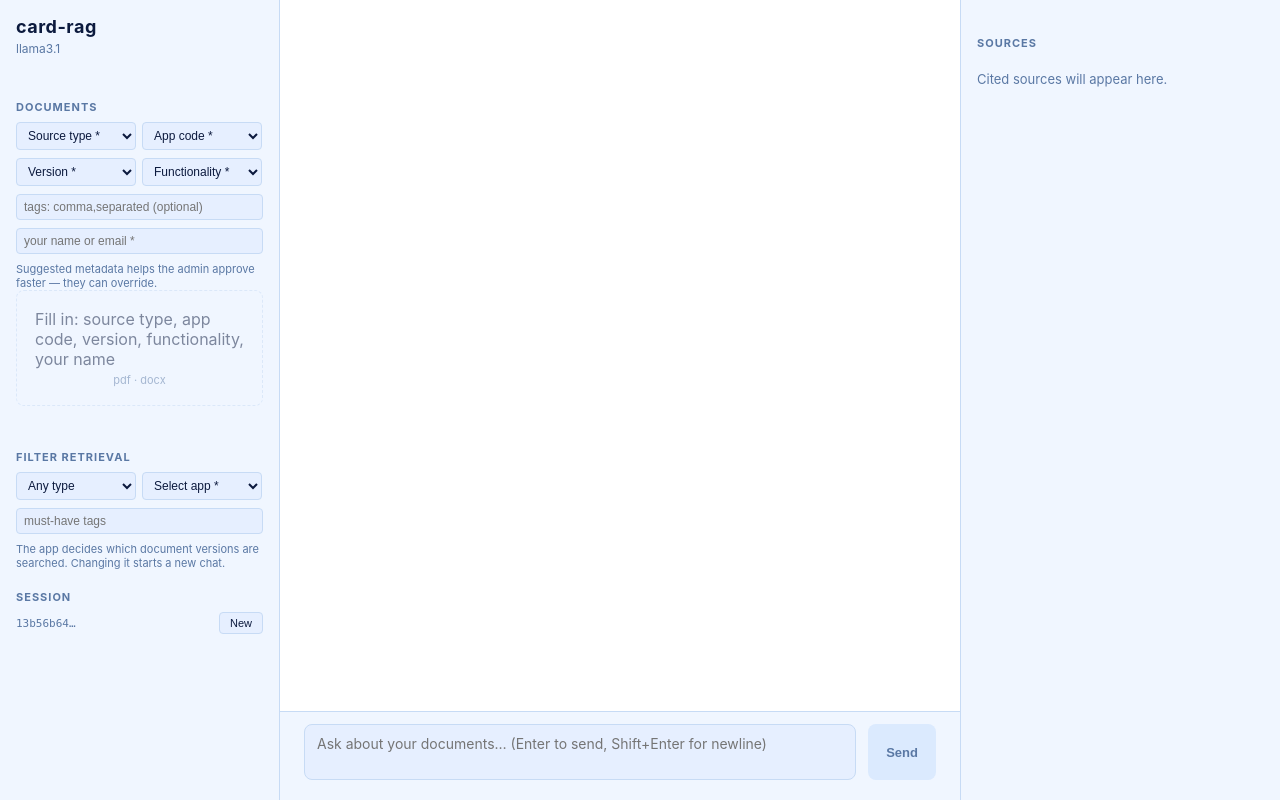
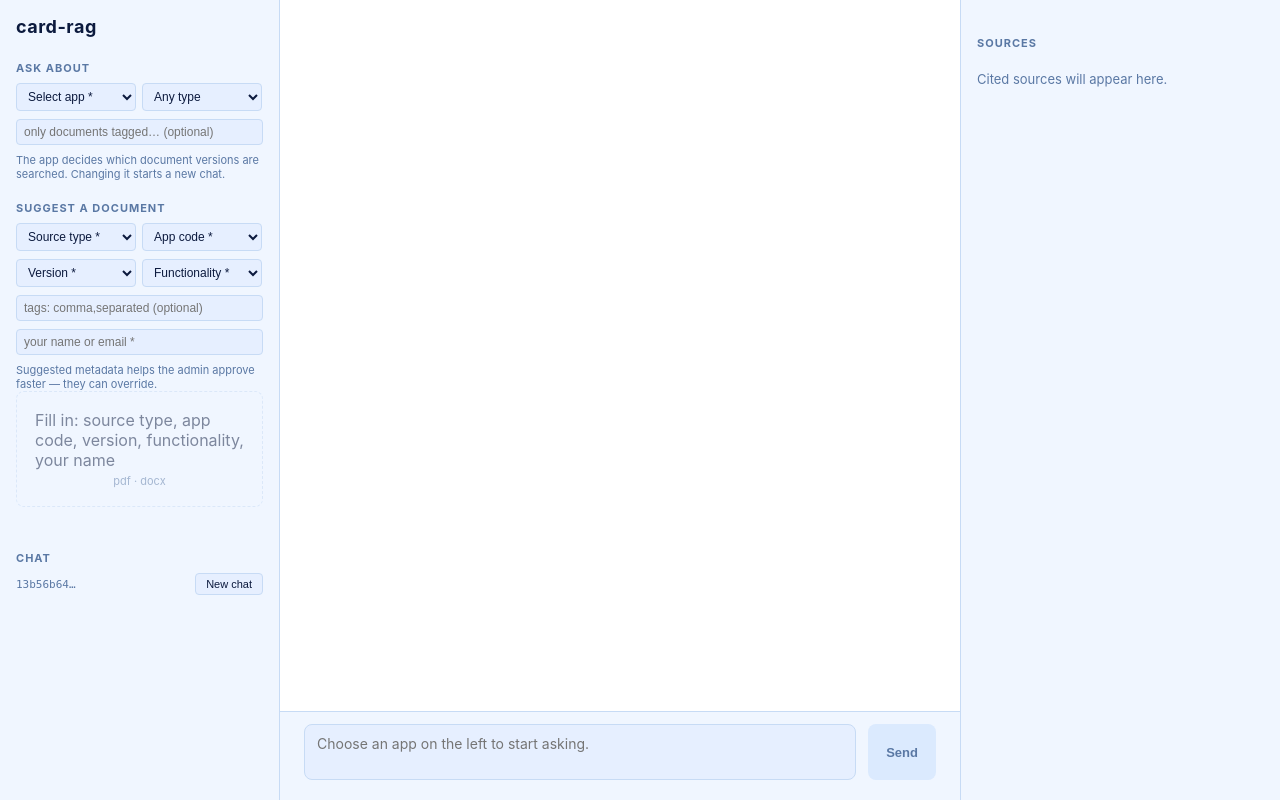
Before and after one commit to ycstevenwong/rag, a Flask app: page / in a window 1280 px wide. Run offline with Flask 3, Linux system fonts and the light colour scheme; data that the repository does not hold is empty.

Commit message:
Put asking first for staff and explain who sees a document
Staff saw an upload form first, with retrieval jargon and the model name,
and Send was greyed out without saying why. The sidebar now starts with
"Ask about" and the app picker; the upload form is "Suggest a document"
for staff and "Add a document" for admins. The message box says to pick
an app, a line above the chat names the app answering, and choosing a
source type says which apps will see the document, with each app's
manual version rule.

Co-Authored-By: Claude Opus 5.5 <noreply@anthropic.com>

```diff
--- a/app.py
+++ b/app.py
@@ -81,6 +81,21 @@ def _checked_labels(source_type: str, app_code: str, version, functionality) ->
         canonical_label(version, cfg.VERSIONS, "version"),
         canonical_label(functionality, cfg.FUNCTIONALITIES, "functionality"),
     )
+
+
+def _version_rules_summary(version_map: dict) -> str:
+    """Which manual version each app uses, e.g. "SG: loan v2, everything else v1; MY: v2"."""
+    def versions(value) -> str:
+        return "/".join(value) if isinstance(value, list) else str(value)
+
+    parts = []
+    for app_code, rules in version_map.items():
+        named = [f"{functionality} {versions(v)}" for functionality, v in rules.items() if functionality != "*"]
+        if "*" in rules:
+            rest = versions(rules["*"])
+            named.append(f"everything else {rest}" if named else rest)
+        parts.append(f"{app_code}: {', '.join(named)}")
+    return "; ".join(parts)
 
 
 def _free_disk_gb() -> float:
@@ -178,6 +193,7 @@ def create_app() -> Flask:
             app_codes=cfg.APP_CODES,
             versions=cfg.VERSIONS,
             functionalities=cfg.FUNCTIONALITIES,
+            version_rules=_version_rules_summary(cfg.APP_VERSION_MAP),
         )
 
     @app.get("/docs")
--- a/static/css/style.css
+++ b/static/css/style.css
@@ -76,11 +76,8 @@ h1.brand { font-size: 18px; margin: 0 0 4px; letter-spacing: 0.5px; }
 .status { font-size: 12px; color: var(--muted); margin-top: 6px; min-height: 18px; }
 .status.error { color: var(--danger); }
 
-.managed-summary {
-  font-size: 11px; color: var(--muted); margin-top: 12px;
-  padding: 6px 8px; background: var(--panel-2);
-  border: 1px solid var(--border); border-radius: 4px;
-}
+/* Plain text: it's a count, not a control. */
+.managed-summary { font-size: 11px; color: var(--muted); margin-top: 12px; }
 
 .pending-list { list-style: none; padding: 0; margin: 6px 0 0; display: flex; flex-direction: column; gap: 8px; }
 .pending-item {
@@ -270,3 +267,9 @@ h1.brand { font-size: 18px; margin: 0 0 4px; letter-spacing: 0.5px; }
 .other-sources summary { cursor: pointer; padding: 4px 0; }
 .other-sources .source-card { margin-top: 8px; color: var(--text); }
 .docs-notice { margin: 0; padding: 6px 16px; border-bottom: 1px solid var(--border); }
+
+.chat-context {
+  padding: 8px 32px; font-size: 12px; color: var(--muted);
+  border-bottom: 1px solid var(--border); background: var(--panel);
+}
+.label-help { margin: 0 0 8px; }
--- a/static/js/chat.js
+++ b/static/js/chat.js
@@ -46,6 +46,9 @@
   const filterSourceTypeEl = document.getElementById("filter-source-type");
   const filterAppCodeEl = document.getElementById("filter-app-code");
   const filterTagsEl = document.getElementById("filter-tags");
+  const uploadHeadingEl = document.getElementById("upload-heading");
+  const labelHelpEl = document.getElementById("label-help");
+  const chatContextEl = document.getElementById("chat-context");
 
   // Every page load is a new chat: an earlier conversation isn't shown again, so it
   // mustn't shape the answers to new questions.
@@ -68,6 +71,7 @@
     adminToggleEl.textContent = admin ? "Admin · Log out" : "Admin login";
     adminToggleEl.classList.toggle("is-admin", !!admin);
     anonymousOnlyFieldsEl.hidden = !!admin;
+    uploadHeadingEl.textContent = admin ? "Add a document" : "Suggest a document";
     uploadHintUserEl.hidden = !!admin;
     uploadHintAdminEl.hidden = !admin;
     if (typeof updateFileDropState === "function") updateFileDropState();
@@ -339,6 +343,8 @@
 
   function updateUploadAppCodeVisibility() {
     const isManual = uploadSourceTypeEl.value === "manual";
+    labelHelpEl.hidden = !uploadSourceTypeEl.value;
+    labelHelpEl.textContent = isManual ? labelHelpEl.dataset.manual : labelHelpEl.dataset.single;
     uploadAppCodeEl.style.display = isManual ? "none" : "";
     if (isManual) uploadAppCodeEl.value = "";
   }
@@ -726,8 +732,20 @@
 
   const appRequired = filterAppCodeEl.dataset.required === "true";
 
+  const defaultPlaceholder = inputEl.placeholder;
+
   function updateSendState() {
-    sendBtn.disabled = appRequired && !filterAppCodeEl.value;
+    const app = filterAppCodeEl.value;
+    sendBtn.disabled = appRequired && !app;
+    if (appRequired && !app) {
+      inputEl.placeholder = "Choose an app on the left to start asking.";
+    } else if (app) {
+      inputEl.placeholder = `Ask about the ${app} documents… (Enter to send, Shift+Enter for a new line)`;
+    } else {
+      inputEl.placeholder = defaultPlaceholder;
+    }
+    chatContextEl.hidden = !app;
+    chatContextEl.textContent = app ? `Answers come from the ${app} documents.` : "";
   }
   updateSendState();
 
--- a/templates/index.html
+++ b/templates/index.html
@@ -9,10 +9,9 @@
 <body>
   <aside class="sidebar">
     <div class="brand-row">
-      <h1 class="brand">card-rag</h1>
+      <h1 class="brand" title="Model: {{ model }}">card-rag</h1>
       <button id="admin-toggle" class="admin-toggle" type="button" hidden></button>
     </div>
-    <p class="meta">{{ model }}</p>
 
     <div id="admin-modal" class="admin-modal" hidden>
       <form id="admin-login-form">
@@ -26,8 +25,34 @@
       </form>
     </div>
 
+    <section class="ask">
+      <h2>Ask about</h2>
+      <div class="meta-row">
+        <select id="filter-app-code" title="App: decides which document versions are searched"{% if app_codes %} data-required="true"{% endif %}>
+          {% if app_codes %}
+          <option value="" disabled selected>Select app *</option>
+          {% else %}
+          <option value="">Any app</option>
+          {% endif %}
+          {% for code in app_codes %}
+          <option value="{{ code }}">{{ code }}</option>
+          {% endfor %}
+        </select>
+        <select id="filter-source-type" title="Filter by source type">
+          <option value="">Any type</option>
+          <option value="manual">Manual</option>
+          <option value="spec">Spec</option>
+          <option value="other">Other</option>
+        </select>
+      </div>
+      <div class="meta-row">
+        <input id="filter-tags" type="text" placeholder="only documents tagged… (optional)" />
+      </div>
+      <small class="hint">The app decides which document versions are searched. Changing it starts a new chat.</small>
+    </section>
+
     <section class="upload">
-      <h2>Documents</h2>
+      <h2 id="upload-heading">Suggest a document</h2>
       <form id="upload-form">
         <div class="meta-row">
           <select id="upload-source-type" title="Source type" required>
@@ -57,6 +82,9 @@
             {% endfor %}
           </select>
         </div>
+        <small id="label-help" class="hint label-help" hidden
+               data-manual="Manuals are shared by every app. Each app uses the version its rule picks: {{ version_rules }}."
+               data-single="Only the app you choose sees this document."></small>
         <div class="meta-row">
           <input id="upload-tags" type="text" placeholder="tags: comma,separated (optional)" />
         </div>
@@ -84,47 +112,23 @@
     </section>
     <div id="pending-notice" class="status" hidden></div>
 
-    <section class="filter">
-      <h2>Filter retrieval</h2>
-      <div class="meta-row">
-        <select id="filter-source-type" title="Filter by source type">
-          <option value="">Any type</option>
-          <option value="manual">Manual</option>
-          <option value="spec">Spec</option>
-          <option value="other">Other</option>
-        </select>
-        <select id="filter-app-code" title="App: decides which document versions are searched"{% if app_codes %} data-required="true"{% endif %}>
-          {% if app_codes %}
-          <option value="" disabled selected>Select app *</option>
-          {% else %}
-          <option value="">Any app</option>
-          {% endif %}
-          {% for code in app_codes %}
-          <option value="{{ code }}">{{ code }}</option>
-          {% endfor %}
-        </select>
-      </div>
-      <div class="meta-row">
-        <input id="filter-tags" type="text" placeholder="must-have tags" />
-      </div>
-      <small class="hint">The app decides which document versions are searched. Changing it starts a new chat.</small>
-    </section>
 
     <section class="session">
-      <h2>Session</h2>
+      <h2>Chat</h2>
       <div class="session-controls">
         <code id="session-id">—</code>
-        <button id="new-session" type="button">New</button>
+        <button id="new-session" type="button">New chat</button>
       </div>
     </section>
   </aside>
 
   <main class="chat">
+    <div id="chat-context" class="chat-context" hidden></div>
     <div id="messages" class="messages"></div>
     <form id="chat-form" class="composer">
       <textarea
         id="message-input"
-        placeholder="Ask about your documents… (Enter to send, Shift+Enter for newline)"
+        placeholder="Ask about your documents… (Enter to send, Shift+Enter for a new line)"
         rows="2"
         required
       ></textarea>
```
Also changed, not shown: tests/test_ui_browser.py (+49 -0 lines).
